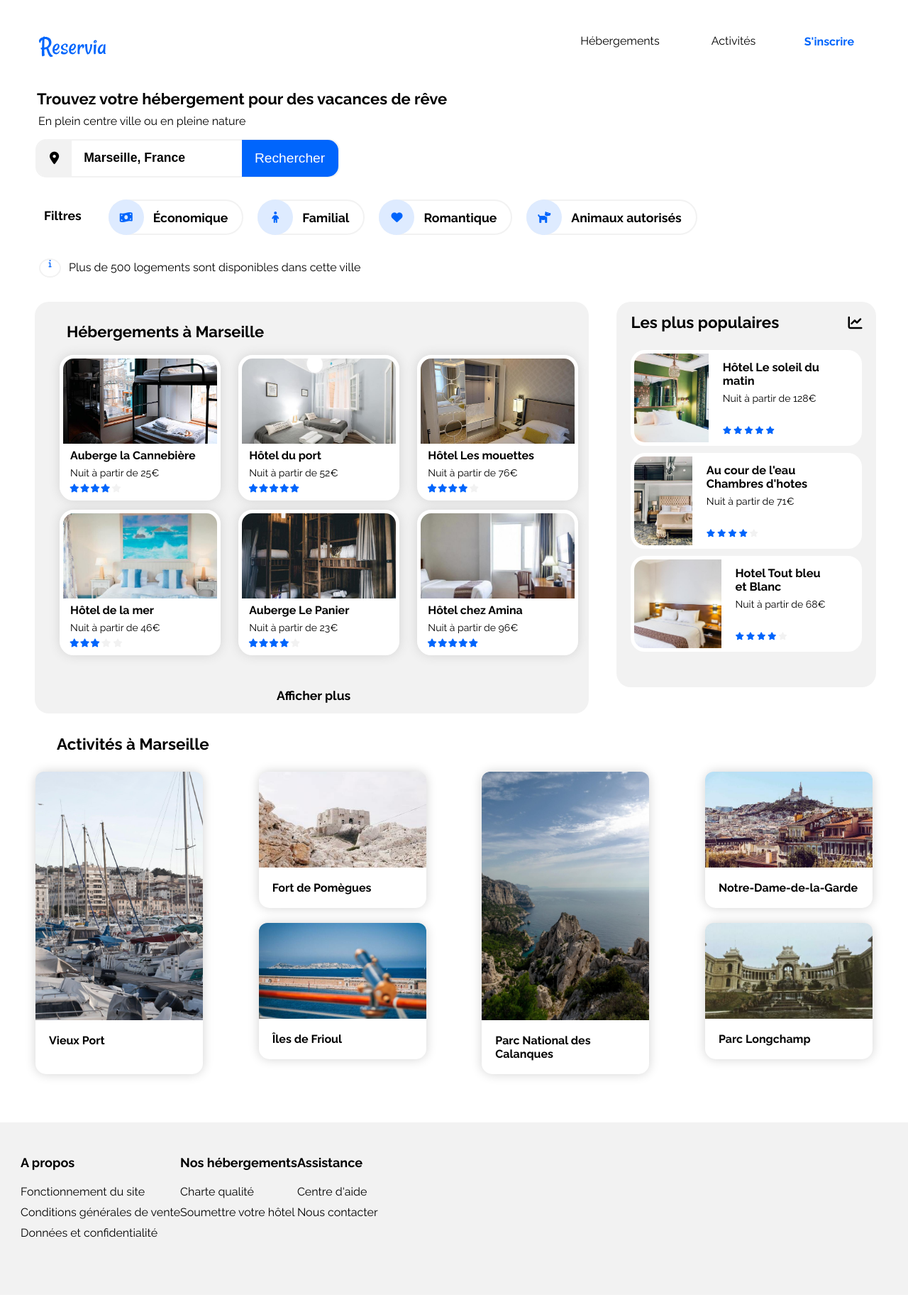
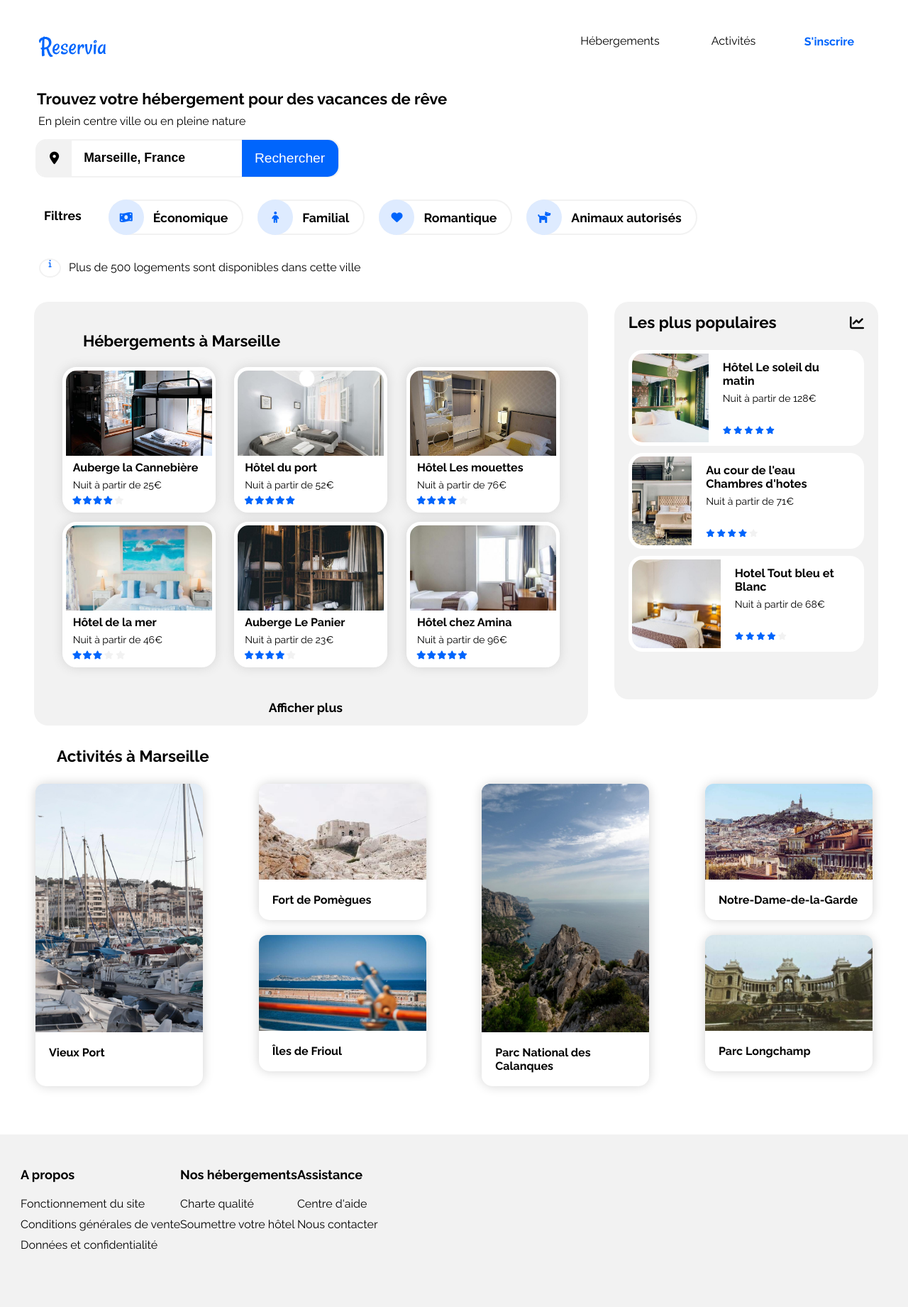
Before and after one commit to moutinhoalexandre/MoutinhoAlexandre_2_22102020, a Jekyll site: the page index.html, which Jekyll copies as it is, in a window 1280 px wide. Shown: the whole page at 71% size. Built offline with Jekyll 4.4.1, drawn with Linux system fonts in a browser that asks for light colours; nearby versions of some CDN libraries.

```diff
--- a/style/desktop.css
+++ b/style/desktop.css
@@ -139,17 +139,18 @@
 
     .HostingCity{
         order: -1;
+        box-sizing: border-box;
         background-color: #F2F2F2;
-        width: 62%;
-        margin-right: 15px;
+        width: 64%;
         padding: 15px;
         border-radius: 20px 20px 20px 20px;
         display: flex;
         flex-flow: row wrap;
         justify-content: space-around;
-        margin-left: 19px;
-        margin-right: 39px;
-        padding-right: 10px;
+        margin-left: 18px;
+        margin-right: 34px;
+        padding-right: 34px;
+        padding-left: 19px;
     }
 
     .HostingCityText{
@@ -157,13 +158,20 @@
         font-size: 1.4em;
         font-weight: bold;
         flex: 1 0 100%;
+        margin-top: 13px;
+        margin-left: 26px;
+        margin-bottom: 4px;
+    }
+
+    .CityText {
+        padding-left: 24px;
+        padding-top: 0px;
     }
 
     .CityCard{
         background-color: #F2F2F2;
-        width: 30%;
+        width: 29.7%;
         margin-left: 15px;
-
         border-radius: 20px 20px 20px 20px;
     }
     .ImageCity{
@@ -177,9 +185,11 @@
     /* Hosting Popular  */
 
     .HostingPopular{
-        width: 30%;
+        width: 30.5%;
+        box-sizing: border-box;
         background-color: #F2F2F2;
         border-radius: 20px 20px 20px 20px;
+        margin-left: 3px;
     }
 
     .ImagePopular{
@@ -220,8 +230,8 @@
         display: flex;
     }
 
-    .AboutUs{
+    /* .AboutUs{ à compléter
 
-    }
+    } */
 
 }
```
